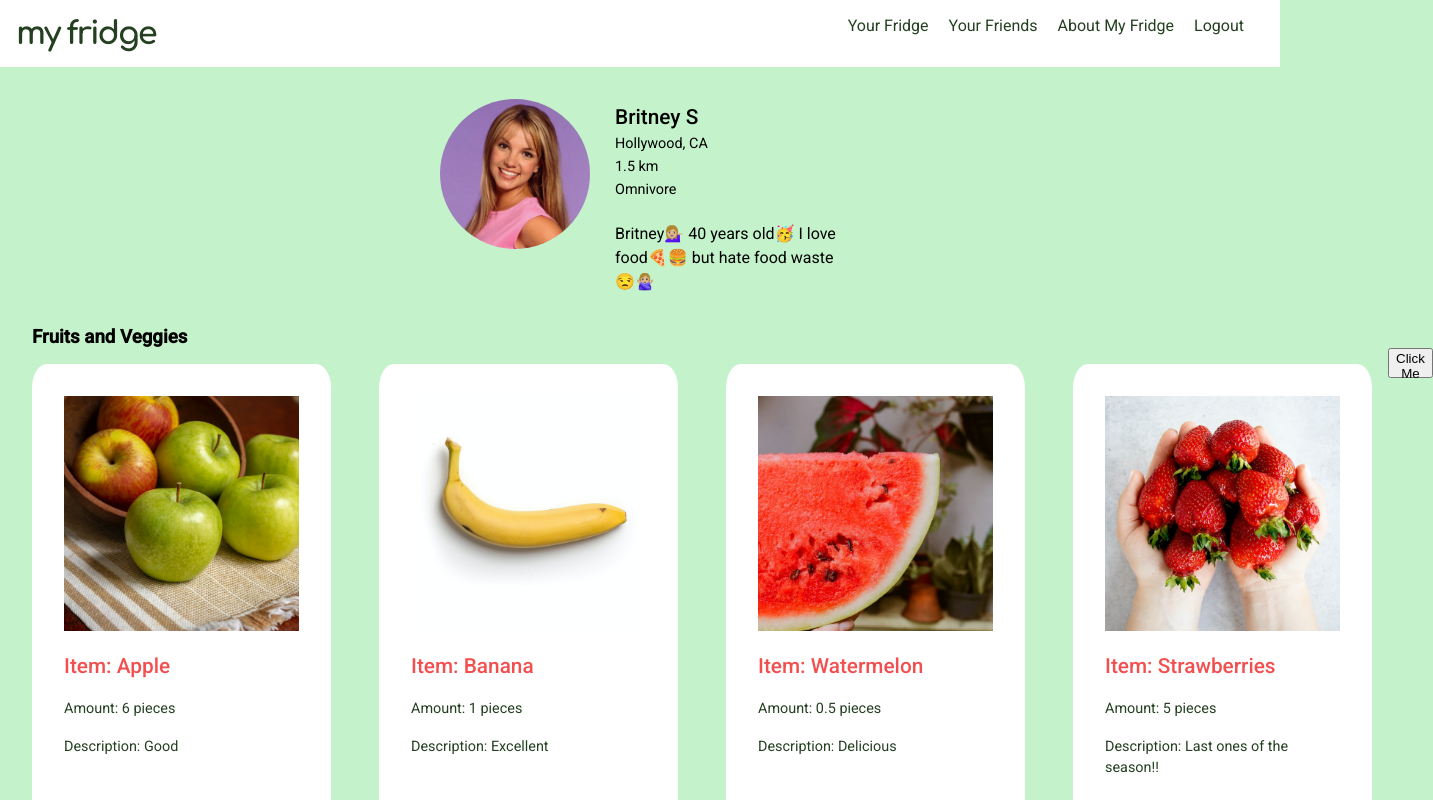
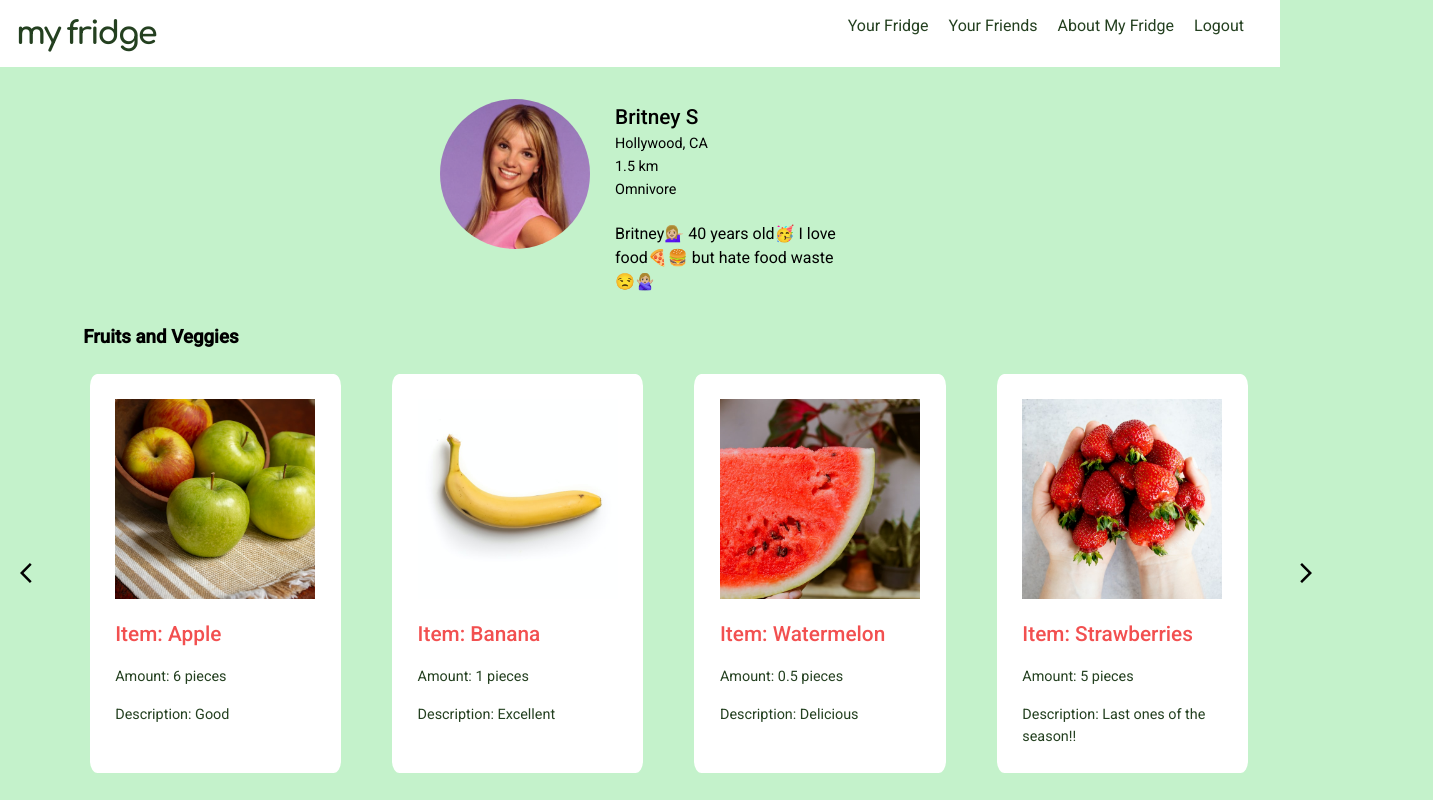
Before and after one commit to priscilla-wettlen/My-Fridge-App, a React (Create React App) app in the folder project-ts/: page / in a window 1280 px wide. Shown: the top 800 px of the page, 1433 px wide, since content can reach past the window. Built offline with nearby package versions, Linux system fonts and the light colour scheme.

Commit message:
added arrow buttons and state on fruits and dairy

```diff
--- a/project-ts/package.json
+++ b/project-ts/package.json
@@ -3,6 +3,10 @@
   "version": "0.1.0",
   "private": true,
   "dependencies": {
+    "@emotion/react": "^11.10.4",
+    "@emotion/styled": "^11.10.4",
+    "@mui/icons-material": "^5.10.3",
+    "@mui/material": "^5.10.5",
     "@testing-library/jest-dom": "^5.16.5",
     "@testing-library/react": "^13.3.0",
     "@testing-library/user-event": "^13.5.0",
@@ -10,6 +14,7 @@
     "@types/node": "^16.11.56",
     "@types/react": "^18.0.18",
     "@types/react-dom": "^18.0.6",
+    "babel-plugin-macros": "^3.1.0",
     "react": "^18.2.0",
     "react-dom": "^18.2.0",
     "react-scripts": "5.0.1",
--- a/project-ts/src/components/Shelves/DairyProducts.tsx
+++ b/project-ts/src/components/Shelves/DairyProducts.tsx
@@ -1,17 +1,32 @@
+import { useState } from 'react';
 import { Card } from './Card';
 import FoodItems from '../foodsAPI.json';
 import styles from './Shelf.module.css';
+import ArrowBackIosIcon from '@mui/icons-material/ArrowBackIos';
+import ArrowForwardIosIcon from '@mui/icons-material/ArrowForwardIos';
 
 const DairyProducts = () => {
+  const [currCard, setCurrCard] = useState(FoodItems[0].DairyProducts.map(food =>
+    <Card url={food.url} item={food.item} amount={`${food.amount} pieces`} description={food.description} />
+  ).slice(0,2)
+  );
+  const HandleClickRight = () => {
+    setCurrCard(FoodItems[0].DairyProducts.map(food =>
+              <Card url={food.url} item={food.item} amount={`${food.amount} pieces`} description={food.description} />
+          ).slice(0,2))
+  }
+  const HandleClickLeft = () => {
+    setCurrCard(FoodItems[0].DairyProducts.map(food =>
+              <Card url={food.url} item={food.item} amount={`${food.amount} pieces`} description={food.description} />
+          ).slice(0,2))
+  }
   return (
     <section className={styles.shelf}>
       <h3 className={styles.sectionTitle}>Dairy Products</h3>
         <div className={styles.container}>
-        {
-          FoodItems[0].DairyProducts.map(food =>
-             <Card url={food.url} item={food.item} amount={`${food.amount} pieces`} description={food.description} />
-            )
-        }
+        <ArrowBackIosIcon className={styles.arrowBack} onClick={HandleClickLeft} />
+        {currCard}
+        <ArrowForwardIosIcon className={styles.arrowForward} onClick={HandleClickRight} />
       </div>
 
     </section>
--- a/project-ts/src/components/Shelves/FruitsAndVegs.tsx
+++ b/project-ts/src/components/Shelves/FruitsAndVegs.tsx
@@ -1,5 +1,7 @@
 import { useState } from 'react';
 import { Card } from './Card';
+import ArrowBackIosIcon from '@mui/icons-material/ArrowBackIos';
+import ArrowForwardIosIcon from '@mui/icons-material/ArrowForwardIos';
 import FoodItems from '../foodsAPI.json';
 import styles from './Shelf.module.css';
 
@@ -9,17 +11,23 @@ const FruitsAndVegs = () => {
               <Card url={food.url} item={food.item} amount={`${food.amount} pieces`} description={food.description} />
           ).slice(0,4)
   );
-  const HandleClick = () => {
+  const HandleClickRight = () => {
     setCurrCard(FoodItems[0].FruitsAndVegs.map(food =>
               <Card url={food.url} item={food.item} amount={`${food.amount} pieces`} description={food.description} />
           ).slice(1,5))
+  }
+  const HandleClickLeft = () => {
+    setCurrCard(FoodItems[0].FruitsAndVegs.map(food =>
+              <Card url={food.url} item={food.item} amount={`${food.amount} pieces`} description={food.description} />
+          ).slice(0,4))
   }
   return (
     <section className={styles.shelf}>
       <h3 className={styles.sectionTitle}>Fruits and Veggies</h3>
       <div className={styles.container}>
+        <ArrowBackIosIcon className={styles.arrowBack} onClick={HandleClickLeft} />
         {currCard}
-        <button onClick={HandleClick}>Click Me</button>
+        <ArrowForwardIosIcon className={styles.arrowForward} onClick={HandleClickRight} />
       </div>
 
     </section>
--- a/project-ts/src/components/Shelves/Shelf.module.css
+++ b/project-ts/src/components/Shelves/Shelf.module.css
@@ -7,7 +7,7 @@
 
 .sectionTitle{
   font-family: 'Roboto', sans-serif;
-  margin-left: 2rem;
+  margin-left: 6.5%;
 }
 
 .container{
@@ -15,15 +15,14 @@
   justify-content:flex-start;
   max-width: 100%;
 
-
 }
 
 .card{
-  border-radius: 5%;
+  border-radius: 3%;
   background-color: white;
-  margin: 1rem 1rem 1rem 2rem;
-  padding: 2rem 2rem 4rem 2rem;
-  width: 300px;
+  margin: 2% 2% 2% 2%;
+  padding: 2% 2% 2% 2%;
+  width: 275px;
 
 }
 .card-info{
@@ -33,8 +32,8 @@
 }
 
 img {
-  width: 235px;
-  height: 235px;
+  width: 200px;
+  height: 200px;
   object-fit: cover;
   background-color: white;
 }
@@ -55,7 +54,8 @@ img {
   font-weight: 500;
 }
 
-button{
-  width: 100px;
-  height: 30px;
+.arrowBack, .arrowForward{
+  margin: 20px;
+  align-self: center;
+  cursor: pointer;
 }
```
Also changed, not shown: 1 other file (tests, documents, lock files or other folders).
